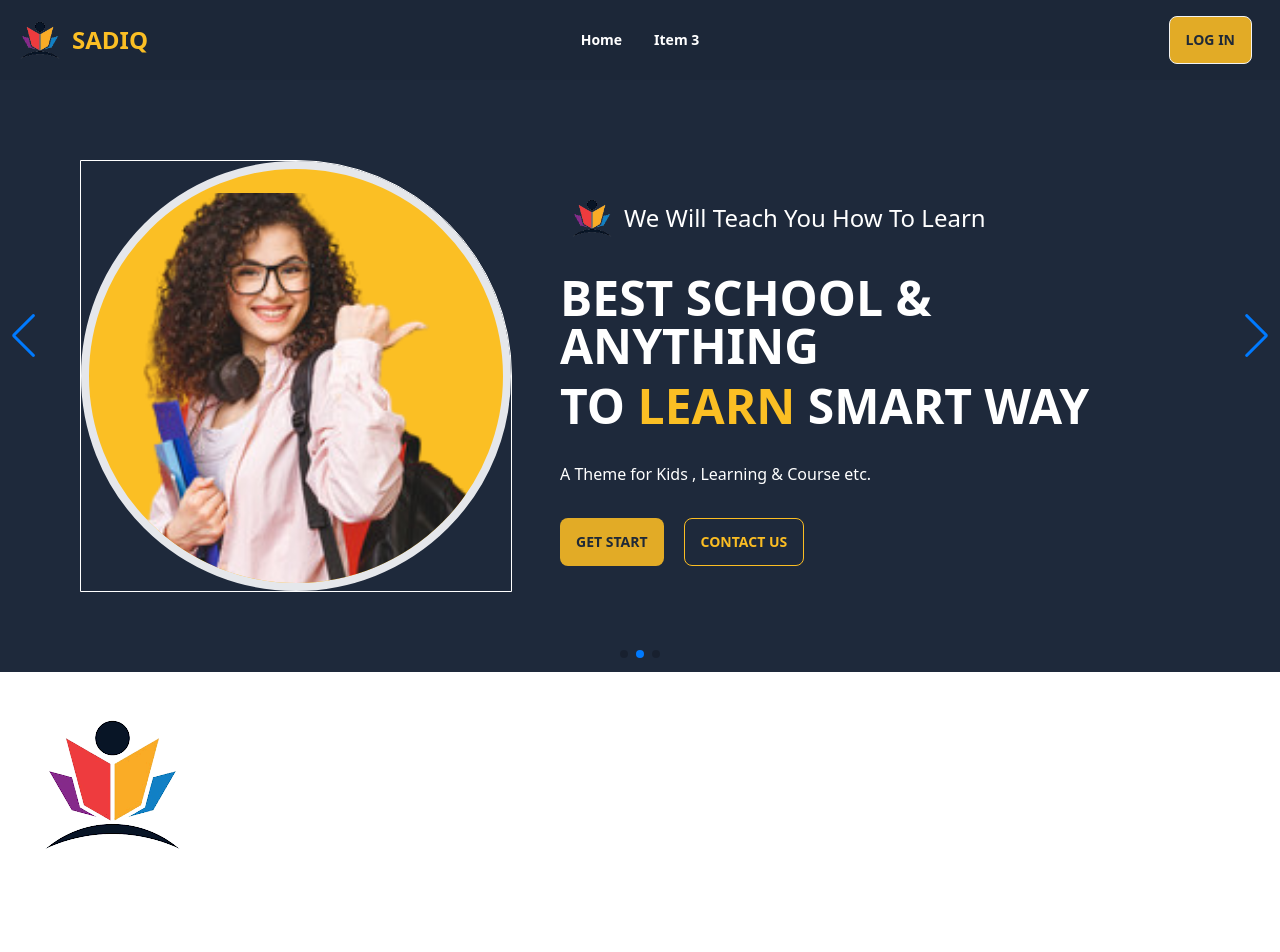
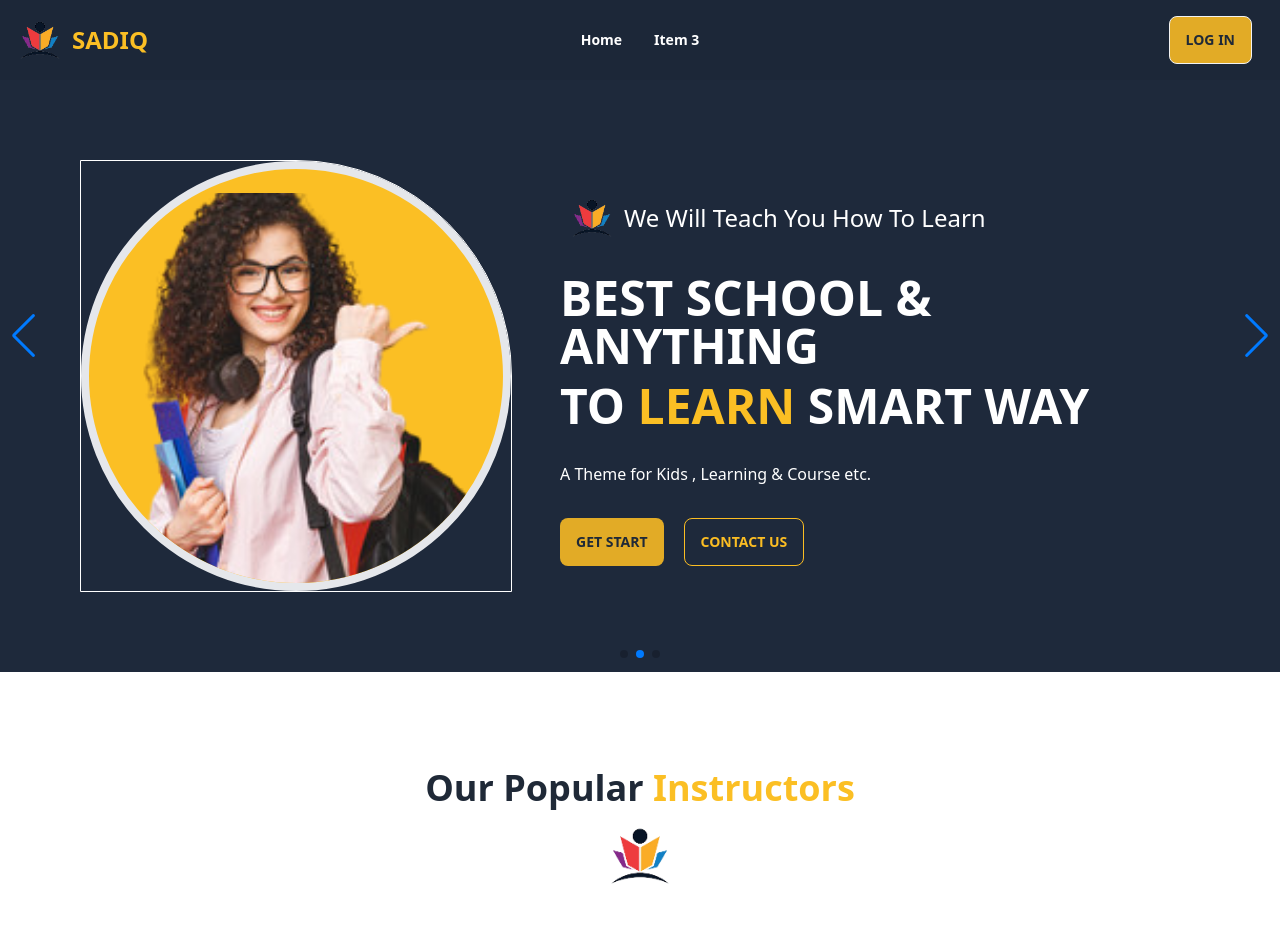
Before and after one commit to HmSani6699/summer-camp-client, a React (Vite) app: page / in a window 1280 px wide. Shown: the top 952 px of the page. Built offline with nearby package versions, Linux system fonts and the light colour scheme; no server answers.

Commit message:
added the popular instructore title

```diff
--- a/src/Component/SectioneTitle/SectionTitle.jsx
+++ b/src/Component/SectioneTitle/SectionTitle.jsx
@@ -1,11 +1,13 @@
 
 import logo from '../../assets/logo.png'
 
-const SectionTitle = ({subHeadding}) => {
+const SectionTitle = ({ subHeadding }) => {
     return (
-        <div>
-           <img src={logo} alt="" />
-           <p>{subHeadding}</p>
+        <div className='flex justify-center'>
+            <div>
+                <img className='h-24 w-24' src={logo} alt="" />
+                <p>{subHeadding}</p>
+            </div>
         </div>
     );
 };
--- a/src/Pages/Home/Home/Instructors/Instructors.jsx
+++ b/src/Pages/Home/Home/Instructors/Instructors.jsx
@@ -5,6 +5,7 @@ const Instructors = () => {
     return (
         <div>
             <Helmet><title>Sadiq | Instructors</title></Helmet>
+            <h2 className="text-4xl font-bold text-center mt-24">Our Popular <span className="text-amber-400">Instructors</span></h2>
             <SectionTitle></SectionTitle>
 
         </div>
```
